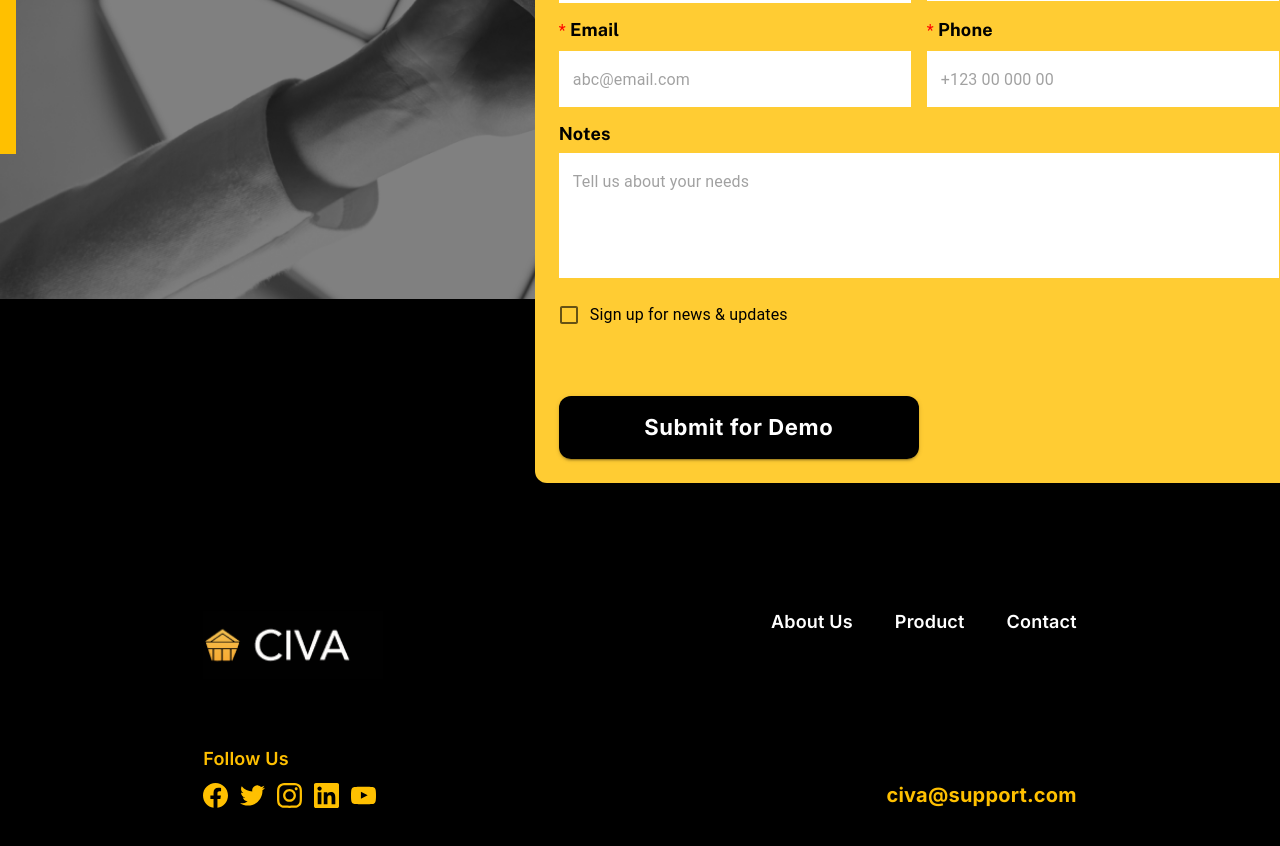
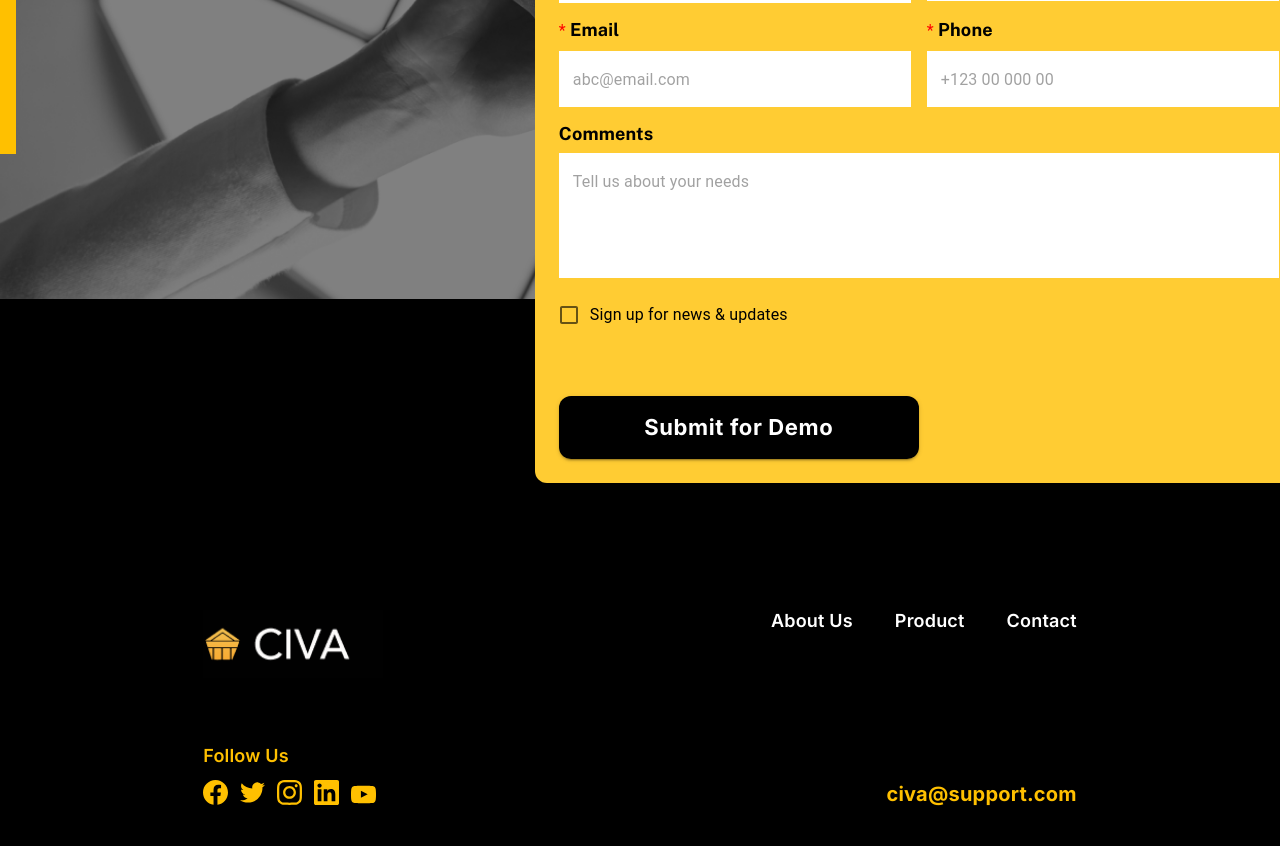
Before and after one commit to UXlySoftware/civa-website, a React (Create React App) app: page /contact in a window 1280 px wide. Shown: the part 560-1406 px from the top of the page. Built offline with nearby package versions, Linux system fonts and the light colour scheme.

Commit message:
jira tasks gozde

```diff
--- a/src/components/AboutUs.tsx
+++ b/src/components/AboutUs.tsx
@@ -190,7 +190,7 @@ const styles = {
     justifyContent: "center",
     alignItems: "center",
     display: "flex",
-    margin: "0 auto 40px auto",
+    margin: "0 auto 68px auto",
   },
   titleBorder: {
     borderBottom: "16px solid #FFC000",
--- a/src/components/ContactTab.tsx
+++ b/src/components/ContactTab.tsx
@@ -191,7 +191,7 @@ const ContactTab = () => {
                 ))}
                 {/* Notes field */}
                 <Grid item xs={12} xl={12} order={{ xs: 7, md: 7 }}>
-                  <Typography sx={styles.label}>Notes</Typography>
+                  <Typography sx={styles.label}>Comments</Typography>
                   <TextField
                     name="notes"
                     placeholder="Tell us about your needs"
@@ -260,7 +260,7 @@ const ContactTab = () => {
                 ))}
                 {/* Notes field */}
                 <Grid item xs={12} order={{ xs: 7, md: 7 }}>
-                  <Typography sx={styles.label}>Notes</Typography>
+                  <Typography sx={styles.label}>Comments</Typography>
                   <TextField
                     name="notes"
                     placeholder="Tell us about your needs"
--- a/src/components/ContactUs.tsx
+++ b/src/components/ContactUs.tsx
@@ -1,15 +1,9 @@
-import React, { useState } from "react";
+import React from "react";
 import { Box, Typography } from "@mui/material";
 import contactBg from "../assets/contactBg.png";
 import ContactTab from "../components/ContactTab";
 
 const ContactUs = () => {
-  const [tabValue, setTabValue] = useState("1");
-
-  const handleChange = (newValue: string) => {
-    setTabValue(newValue);
-  };
-
   return (
     <Box sx={styles.wrapper}>
       <Box sx={styles.leftSide}>
--- a/src/components/Footer.tsx
+++ b/src/components/Footer.tsx
@@ -21,30 +21,54 @@ const Footer = () => {
               Follow Us
             </Typography>
             <Box sx={styles.socialIcons}>
+              <a
+                href="https://www.facebook.com/CIVAapp/"
+                target="_blank"
+                rel="noopener noreferrer"
+              >
                 <Box
                   component="img"
                   src={facebookIcon}
                   alt="Facebook"
                   sx={styles.socialIcon}
                 />
+              </a>
+              <a
+                href="https://x.com/civa_app?s=11&t=1xfi2jdHe5RYZzS7hOt9CQ"
+                target="_blank"
+                rel="noopener noreferrer"
+              >
                 <Box
                   component="img"
                   src={twitterIcon}
                   alt="Twitter"
                   sx={styles.socialIcon}
                 />
+              </a>
+              <a
+                href="https://www.instagram.com/civa.app/"
+                target="_blank"
+                rel="noopener noreferrer"
+              >
                 <Box
                   component="img"
                   src={instagramIcon}
                   alt="Instagram"
                   sx={styles.socialIcon}
                 />
+              </a>
+              <a
+                href="https://www.linkedin.com/company/yourcivaapp/"
+                target="_blank"
+                rel="noopener noreferrer"
+              >
                 <Box
                   component="img"
                   src={linkedinIcon}
                   alt="LinkedIn"
                   sx={styles.socialIcon}
                 />
+              </a>
               <Box
                 component="img"
                 src={youtubeIcon}
--- a/src/components/OurMission.tsx
+++ b/src/components/OurMission.tsx
@@ -1,4 +1,4 @@
-import React, { ReactNode } from "react";
+import React from "react";
 import {
   Box,
   Typography,
@@ -34,9 +34,8 @@ const MissionAndBios = () => {
           <Box sx={styles.textBox}>
             <Typography variant="body1" sx={styles.text}>
               To connect and empower organizations, communities, and individuals
-              to take informed action, access funding, and
+              to take informed action, access funding, and{" "}
               <Typography sx={styles.spanBold}>
-                {" "}
                 create sustainable social impact.
               </Typography>
             </Typography>
@@ -255,6 +254,7 @@ const styles = {
     fontWeight: { xl: 900, lg: 900 },
     lineHeight: { xl: "58px", lg: "58px" },
     color: "#fff",
+    marginBottom: "7px",
   },
   foundersContainer: {
     display: "flex",
@@ -390,7 +390,7 @@ const styles = {
     backgroundColor: "#FFC000",
   },
   text: {
-    fontFamily: "Public Sans",
+    fontFamily: "Inter",
     fontWeight: 400,
     fontSize: { xl: "32px", lg: "32px", md: "20px", sm: "20px", xs: "20px" },
     textAlign: "left",
@@ -406,7 +406,8 @@ const styles = {
     fontFamily: "Public Sans",
     fontWeight: 900,
     fontSize: { xl: "32px", lg: "32px", md: "20px", sm: "20px", xs: "20px" },
-    lineHeight: "41px",
+    // lineHeight: "41px",
+    display: "inline",
   },
   divider: {
     width: { xl: "100%", lg: "100%", md: "100%", sm: "100%", xs: "100%" },
--- a/src/components/ProductHero.tsx
+++ b/src/components/ProductHero.tsx
@@ -1,6 +1,5 @@
 import React from "react";
 import { Box, Typography, Button } from "@mui/material";
-import mobileApp from "../assets/mobileApp.png";
 import backgroundVideo from "../assets/backgroundVideo.mp4";
 
 const HeroSection = () => {
```
Also changed, not shown: 7 other files (tests, documents, lock files or other folders). Lines whose indentation alone changed are shown as unchanged.
